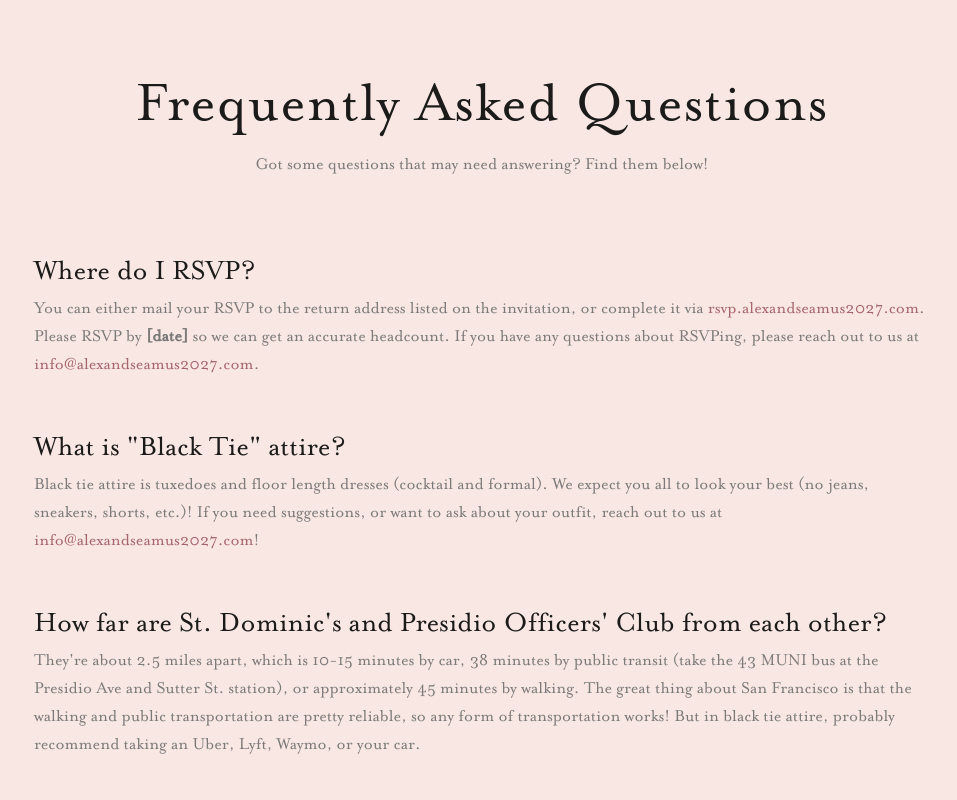
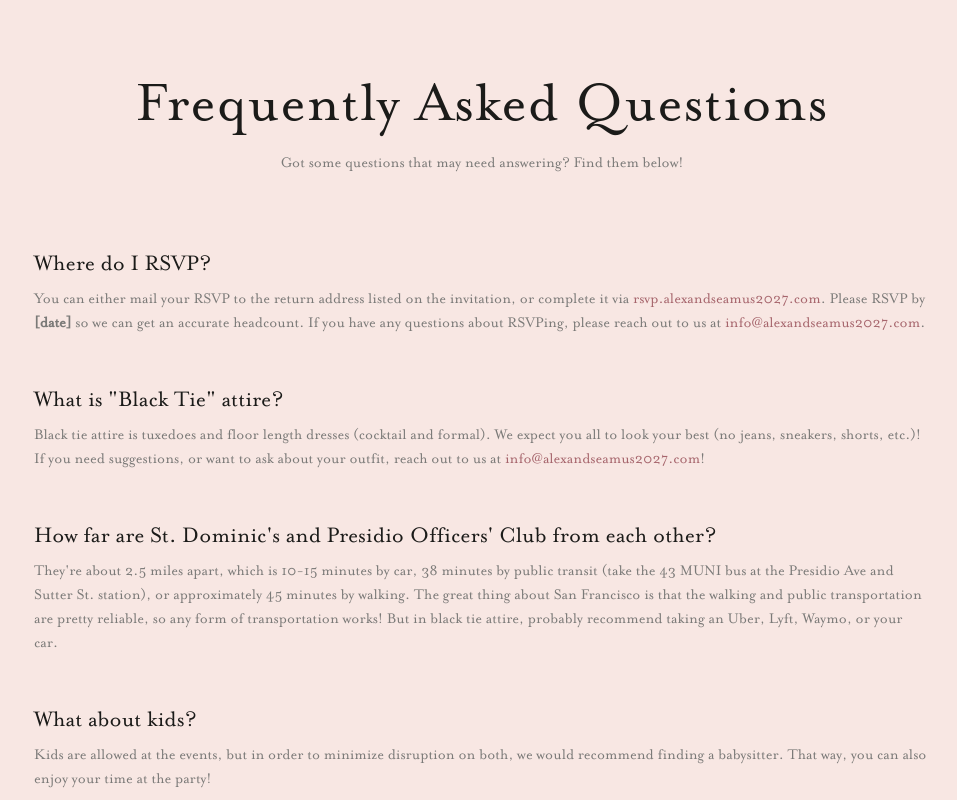
Before and after one commit to alexandrarh/wedding-website, a React (Vite) app: page /faq in a window 1280 px wide. Shown: the top 800 px of the page, without its empty margins (158-1115 px from the left). Built offline with nearby package versions, Linux system fonts and the light colour scheme.

Commit message:
Updated pt 2

```diff
--- a/src/components/FaqSection.tsx
+++ b/src/components/FaqSection.tsx
@@ -89,8 +89,8 @@ export default function DetailsCards() {
         Frequently Asked Questions
       </h1>
       <p
-        className="text-lg text-[var(--color-warm-gray)]"
-        style={{ fontFamily: 'var(--font-heading)' }}
+        className="text-md text-[var(--color-warm-gray)]"
+        style={{ fontFamily: 'var(--font-serif)', fontVariantLigatures: 'none' }}
       >
         Got some questions that may need answering? Find them below!
       </p>
@@ -100,14 +100,14 @@ export default function DetailsCards() {
       {faq_section.map((faq) => (
         <div key={faq.id} className="w-full max-w-4xl flex flex-col gap-2">
           <h2
-            className="text-3xl text-[var(--color-charcoal)]"
-            style={{ fontFamily: 'var(--font-heading)' }}
+            className="text-2xl text-[var(--color-charcoal)]"
+            style={{ fontFamily: 'var(--font-serif)' }}
           >
             {faq.question}
           </h2>
           <p
-            className="pb-6 text-lg text-[var(--color-warm-gray)]"
-            style={{ fontFamily: 'var(--font-heading)' }}
+            className="pb-6 text-md text-[var(--color-warm-gray)]"
+            style={{ fontFamily: 'var(--font-italic)', fontVariantLigatures: 'none' }}
           >
             {faq.answer}
           </p>
--- a/src/components/NeighborhoodsToExplore.tsx
+++ b/src/components/NeighborhoodsToExplore.tsx
@@ -84,7 +84,7 @@ export default function NeighborhoodsToExplore() {
               style={{ filter: 'drop-shadow(2px 2px 4px rgba(0, 0, 0, 0.1))' }}
             />
 
-            <p className="text-s text-[var(--color-warm-gray)] leading-relaxed italic" style={{ fontFamily: 'var(--font-heading)' }}>
+            <p className="text-s text-[var(--color-warm-gray)] leading-relaxed italic" style={{ fontFamily: 'var(--font-italic)', fontVariantLigatures: 'none' }}>
               {neighborhood.desc}
             </p>
 
--- a/src/components/PlacesToEatCards.tsx
+++ b/src/components/PlacesToEatCards.tsx
@@ -102,8 +102,8 @@ export default function PlacesToEatCards() {
         Our recommended eats
       </p>
       <p
-        className="pb-8 text-lg text-[var(--color-charcoal)]"
-        style={{ fontFamily: 'var(--font-heading)' }}
+        className="pb-8 text-md text-[var(--color-warm-gray)]"
+        style={{ fontFamily: 'var(--font-serif)', fontVariantLigatures: 'none' }}
       >
         In need of some grub recommendations in the city? Look no further than this guide. Source: trust us.
       </p>
@@ -130,7 +130,7 @@ export default function PlacesToEatCards() {
               {restaurant.restaurant_name} &nbsp;|&nbsp; {restaurant.neighborhood}
             </p>
 
-            <p className="text-s text-[var(--color-warm-gray)] leading-relaxed italic" style={{ fontFamily: 'var(--font-heading)' }}>
+            <p className="text-s text-[var(--color-warm-gray)] leading-relaxed" style={{ fontFamily: 'var(--font-italic)', fontVariantLigatures: 'none' }}>
               {restaurant.description}
             </p>
 
--- a/src/components/RegistryCards.tsx
+++ b/src/components/RegistryCards.tsx
@@ -24,7 +24,7 @@ export default function RegistryCards() {
                 Our registries
             </p>
             <p
-                className="pb-8 text-sm text-[var(--color-warm-gray)]"
+                className="pb-8 px-4 text-lg text-[var(--color-warm-gray)]"
             >
                 Thank you so much for thinking of us!! We're already so grateful for your love and support. If you would like to give us a gift, we have a few registries below set up!
             </p>
```
